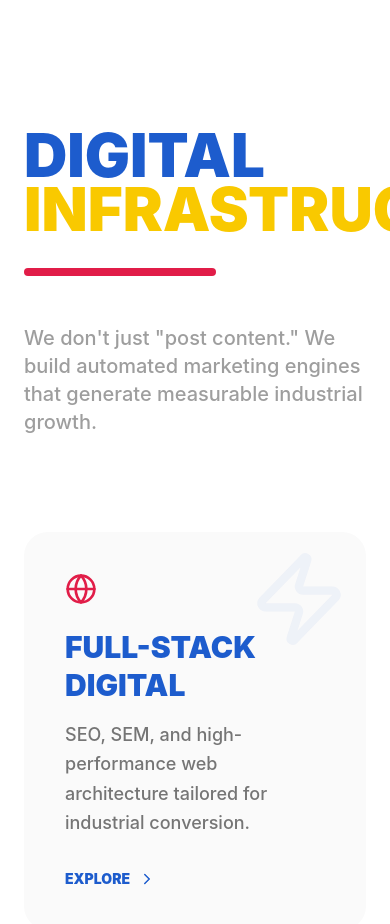
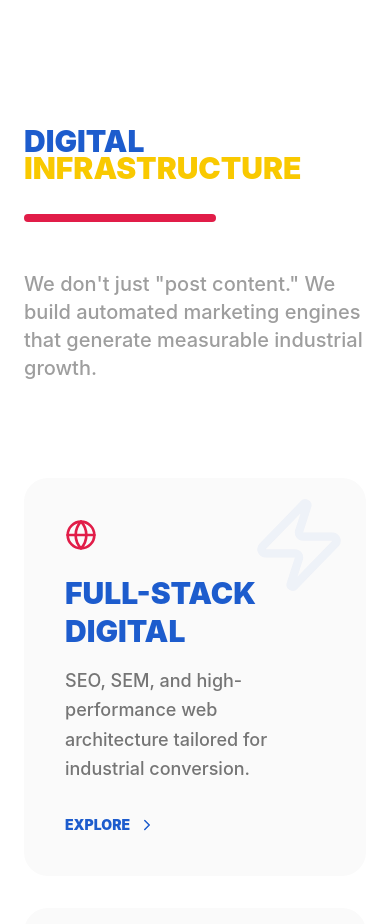
Before and after one commit to BeshKali/bizlinkweb, a React (Vite) app in the folder client/: page / in a window 390 px wide. Shown: the part 1280-2204 px from the top of the page. Built offline with nearby package versions, Linux system fonts and the light colour scheme.

Commit message:
updated the infrustrure text from 6-xl to 3xl to be visible in small screens

```diff
--- a/client/src/pages/Home.jsx
+++ b/client/src/pages/Home.jsx
@@ -116,7 +116,7 @@ export default function Home() {
         <div className="max-w-7xl mx-auto px-6">
           <div className="flex flex-col lg:flex-row justify-between items-start mb-24 gap-12">
             <div className="max-w-2xl">
-              <h2 className="text-6xl md:text-8xl font-black text-bizBlue dark:text-white uppercase leading-[0.9] mb-8">
+              <h2 className="text-3xl md:text-6xl font-black text-bizBlue dark:text-white uppercase leading-[0.9] mb-8">
                 Digital <br /><span className="text-bizYellow">Infrastructure</span>
               </h2>
               <div className="h-2 w-48 bg-bizRed rounded-full" />
```
